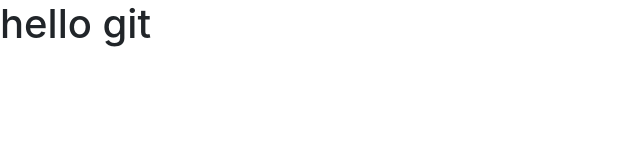
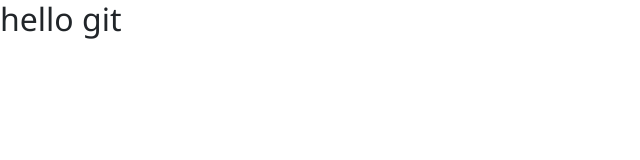
Before and after one commit to bahtiarakimkanov/gitlesson, a website: page index.html in a window 1280 px wide. Shown: the whole page, without its empty margins (0-640 px from the left). Drawn offline with nearby package versions, Linux system fonts and the light colour scheme.

Commit message:
styles for titles

```diff
--- a/css/styles.css
+++ b/css/styles.css
@@ -1,2 +1,9 @@
-html,body
-m
+html,body{
+    margin:0;
+    padding:0;
+}
+
+h1,h2,h3,h4,h5{
+    font-family: 'Segoe UI', Tahoma, Geneva, Verdana, sans-serif;
+    font-size: 2rem;
+}
```
Also changed, not shown: index.html (+1 -0 lines).
